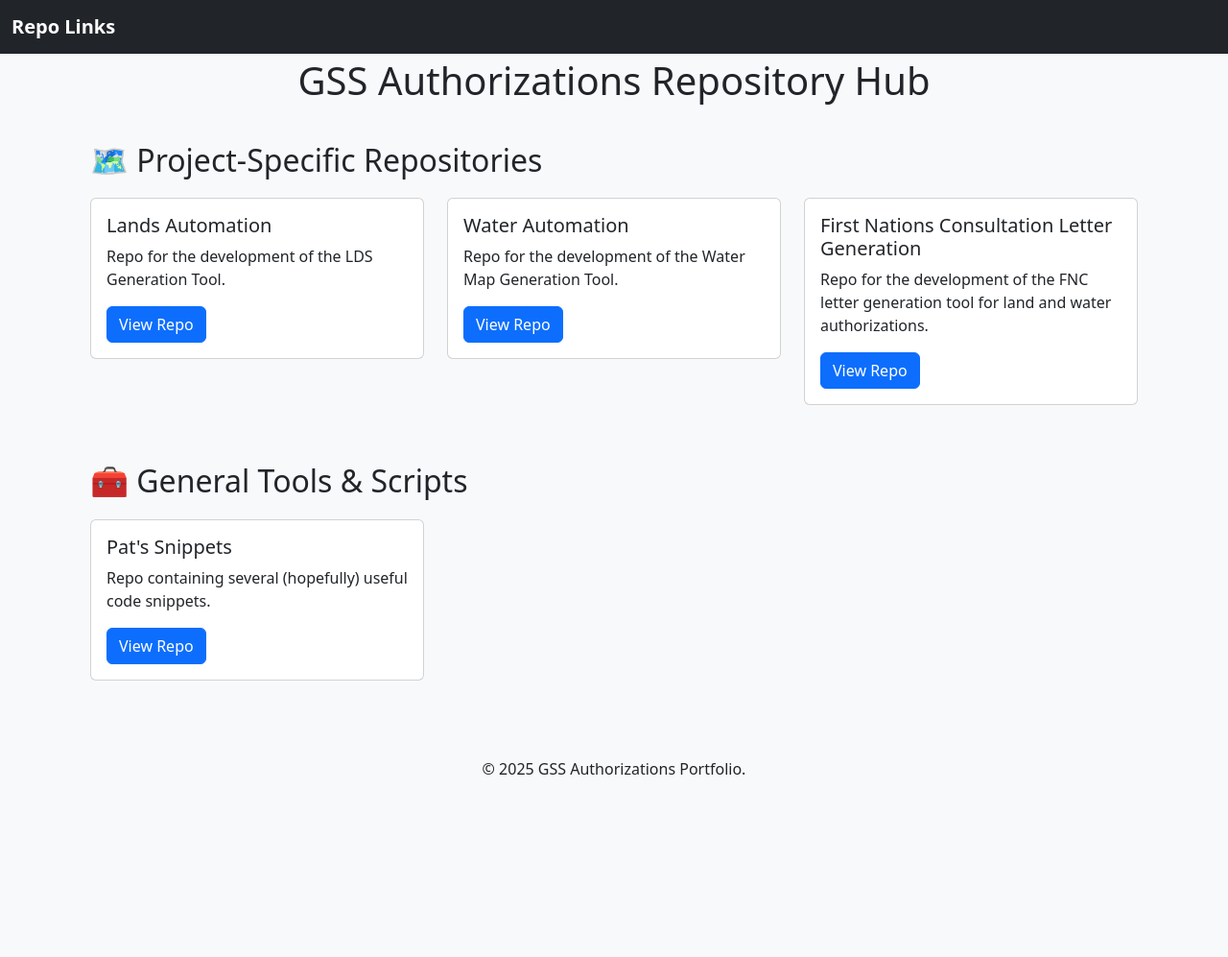
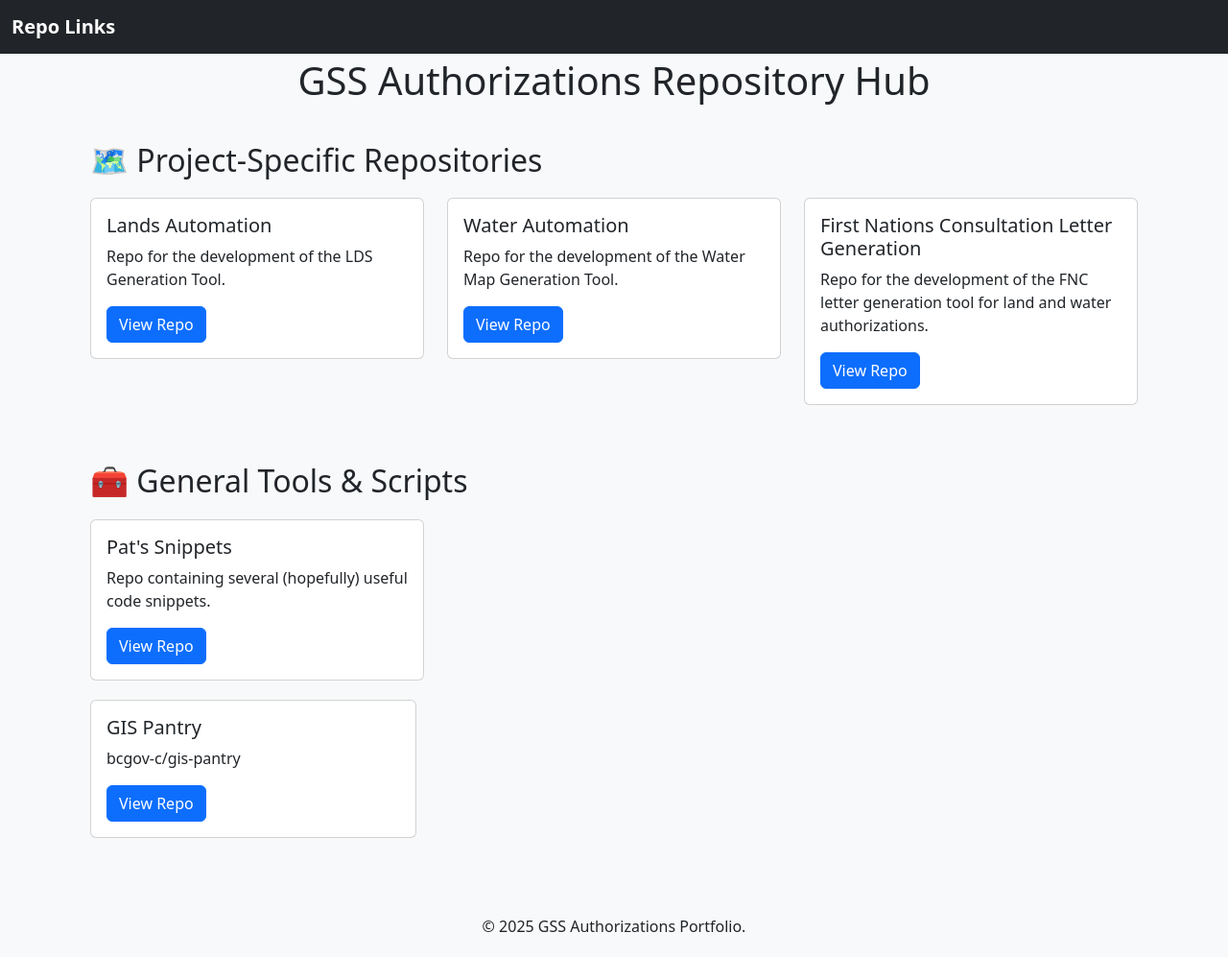
Before and after one commit to patjohns/pages_testing, a Jekyll site: the page built from index.html, in a window 1280 px wide and 997 px high. Shown: the whole window at 96% size. Built offline with Jekyll 4.4.1, drawn with Linux system fonts in a browser that asks for light colours.

Commit message:
Update index.html

```diff
--- a/index.html
+++ b/index.html
@@ -58,12 +58,10 @@ title: GSS Authorizations
             </div>
         </div>
     </div>
-
     <div class="section-title">
         <h2>🧰 General Tools & Scripts</h2>
     </div>
     <div class="row">
-        <!-- Example General Script Card -->
         <div class="col-md-4">
             <div class="card">
                 <div class="card-body">
@@ -73,7 +71,16 @@ title: GSS Authorizations
                 </div>
             </div>
         </div>
-        <!-- Add more general script cards here -->
+        <div class="row">
+        <div class="col-md-4">
+            <div class="card">
+                <div class="card-body">
+                    <h5 class="card-title">GIS Pantry</h5>
+                    <p class="card-text">bcgov-c/gis-pantry</p>
+                    <a href="https://github.com/bcgov/gis-pantry.git" class="btn btn-primary" target="_blank">View Repo</a>
+                </div>
+            </div>
+        </div>
     </div>
 </div>
 </body>
```
